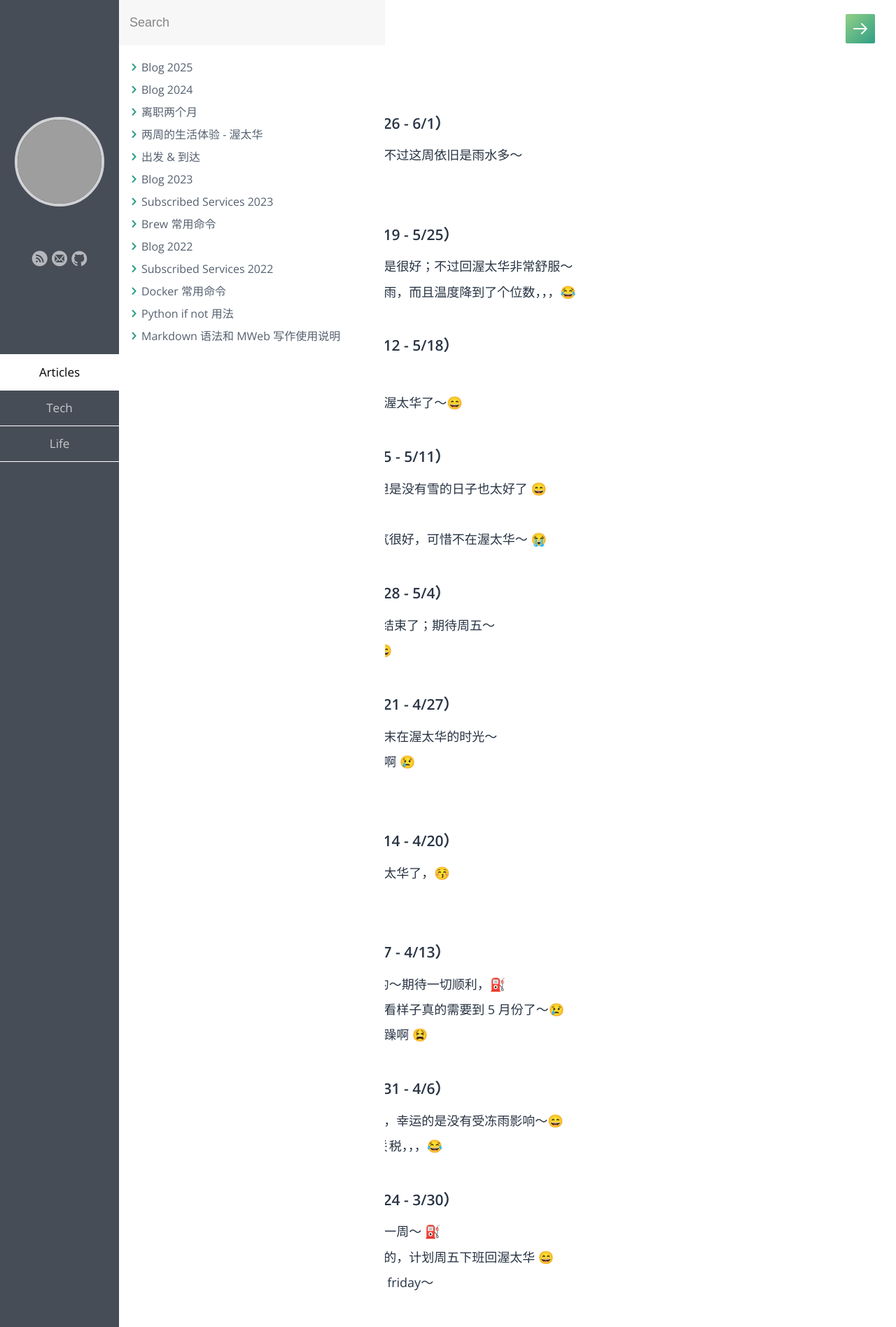
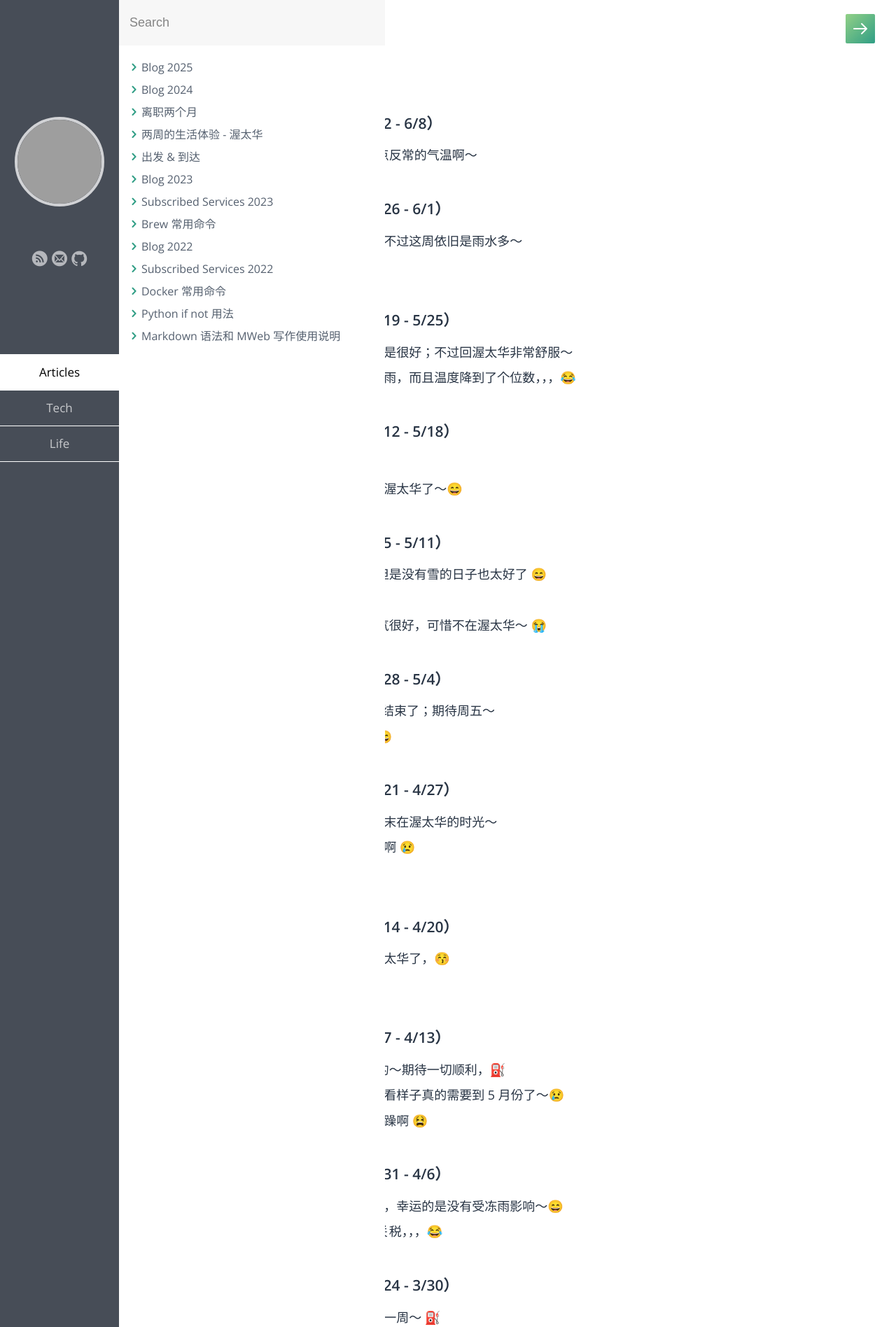
Before and after one commit to samxupeiran/samxupeiran.github.io, a Jekyll site: the page built from _posts/life/2025-01-02-my-blog.md, in a window 1280 px wide. Shown: the top 1896 px of the page at 70% size. Built offline with Jekyll 4.4.1, drawn with Linux system fonts in a browser that asks for light colours; some web fonts are replaced; grey boxes are pictures that could not be loaded.

Commit message:
feat: add weekly blog 6/3

```diff
--- a/_posts/life/2025-01-02-my-blog.md
+++ b/_posts/life/2025-01-02-my-blog.md
@@ -5,6 +5,9 @@ category: Life
 tags: Blog
 ---
 
+
+- ### 2025 年 6 月 第 1 周（6/2 - 6/8）
+     - 6/3 周末还是很凉的，有点反常的气温啊～
 
 - ### 2025 年 5 月 第 5 周（5/26 - 6/1）
      - 5/26 周一了，今天天晴；不过这周依旧是雨水多～
```
